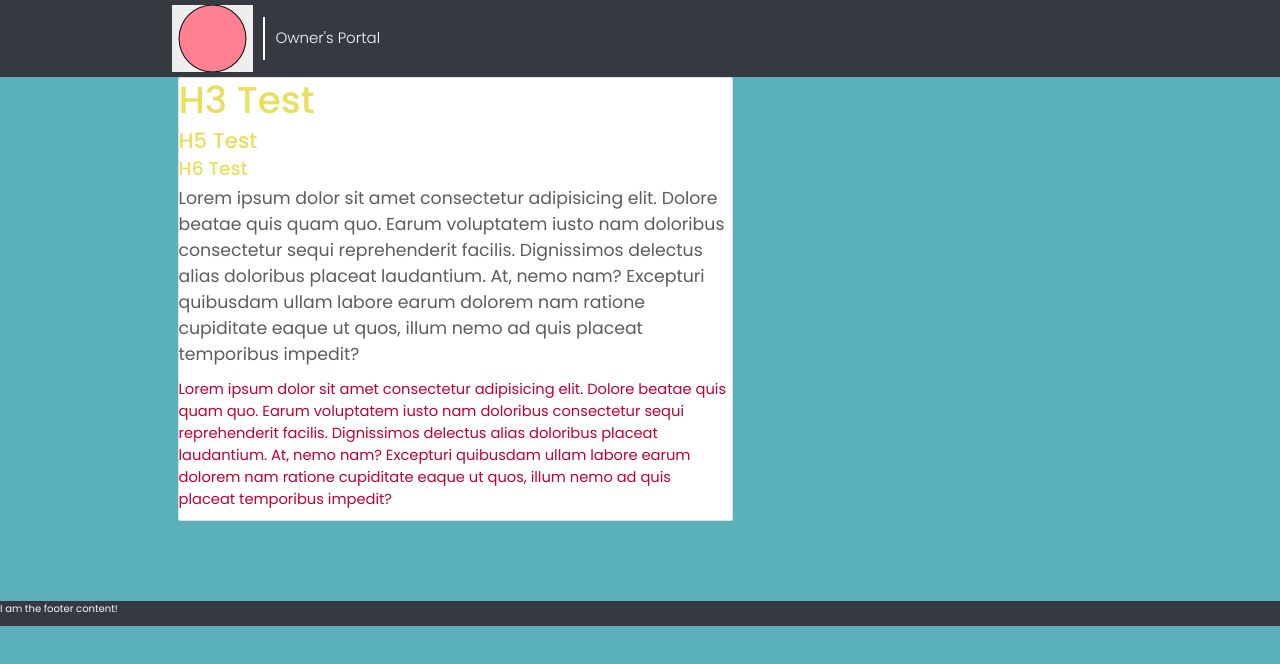
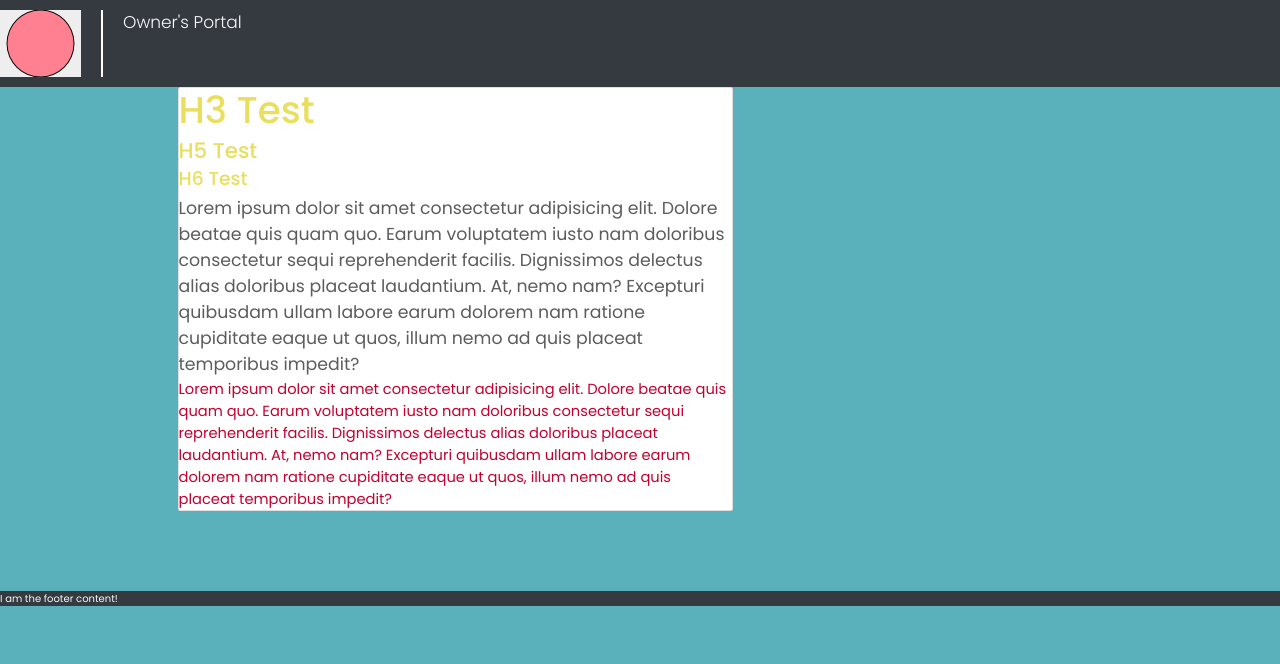
Before and after one commit to Yuugen64/Boostrap5_KnowledgeCheck, a website: page index.html in a window 1280 px wide. Drawn offline with nearby package versions, Linux system fonts and the light colour scheme.

Commit message:
[Logo Fix]:: worked out the necessary 'header' system to allow for specific alignment horizontally of logo and title text

```diff
--- a/index.html
+++ b/index.html
@@ -28,17 +28,28 @@
 
   <body>
     <!--Header Area-->
-    <div class="navbar navbar-extend bg-dark" style="min-height:fit-content;">
-        <div class="container">
-            <div class="row">
+    <div class="header bg-dark">
+        <div class="container-fluid">
+            <div class="row cols-md-2 header-row">
+                <!--"p"adding utility in "x" direction of 0-->
+                <div class="col-auto px-0">
+                  <div class="logo"></div>
+                </div>
+                <!--The px-1 utility is to remove the default styling from the column (its the borders width fyi)-->
+                <div class="col-auto px-0">
+                  <p class="divider"></p>
+                </div>
+                <div class="col-auto px-0">
+                  <!--Title Text-->
+                  <div class="text-light d-flex align-items-center">
+                    <p class="title-styling">Owner's Portal</p>
+                  </div>
+                </div>
 
-                <!--Icon Placeholder-->
-                <div class="logo"></div>
 
-                <!--Title Text-->
-                <div class="text-light d-flex align-items-center">
-                    <p class="brand-styling">Owner's Portal</p>
-                </div>
+
+
+
             </div>
         </div>
     </div>
--- a/style.css
+++ b/style.css
@@ -14,8 +14,30 @@ html, body {
 
     background-color: #5AB1BB;
 }
+
+p{
+    /*p-tag override for vertical line*/
+    margin: 0px;
+    padding: 0px;
+    margin-block-start: 0;
+    margin-block-end: 0;
+}
 /*===== ========== =====*/
 
+/*===== Bootstrap Alternatives =====*/
+.header{
+    padding: 0px;
+    margin: 0px;
+}
+
+.header-row{
+    padding: 10px 0px 10px 0px; /*Adding some vertical padding to the row to help with styling*/
+}
+/*===== ========== =====*/
+
+
+
+/*===========================================*/
 /*===== Nissan Styling - DESKTOP/TABLET =====*/
 h3{
     font-weight: light;
@@ -67,30 +89,40 @@ h6{
     letter-spacing: 0;
     /*"leading"/line-spacing is 17(?)*/
 }
-/*===== ========== =====*/
-
-
 
 /*===== Nissan Logo =====*/
 .logo{
-    margin: 0px 0px 0px 8vw;
-    padding: 0px;
+    margin: 0px;
+    padding-right: 0px;
     background-image: url("assets/IconBG_81x67.png");
     width: 81px;
     height: 67px;
+
 }
 /*===== ========== =====*/
 
 /*===== Vertical Border + "Title"*/
-.brand-styling{
+.title-styling{
+    /*This needs to match the padding-right from the "logo"*/
     margin: 0px;
-    margin-left: 10px;
-    padding: 10px 0px 10px 10px;
-    border-left: solid 2px white;
+    margin-left: 0px;
 
-    font-size: 1.5rem;
+    /*Need to subtract font-size(px) from "logo" height - then add padding evenly to top & bottom to == logo height.*/
+    padding: 0px;    /*right-side padding is just because*/
+    padding-left: 0px;
+
+
+    font-size: 17px;
     font-weight: 300;
 
+}
+
+.divider{
+    margin-left: 20px;
+    padding-left: 20px;
+    border-left: solid 2px white;
+    height: 67px;
+    width: auto;
 }
 /*===== ========== =====*/
 
@@ -99,6 +131,11 @@ h6{
     margin-top: 10vh;
 }
 /*===== ========== =====*/
+
+
+
+/*===========================================*/
+/*===========================================*/
 
 
 
```
